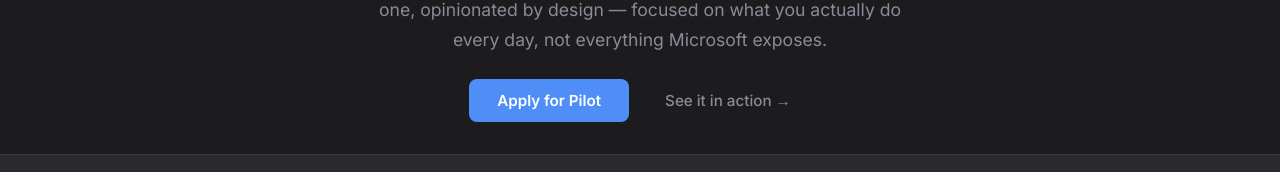
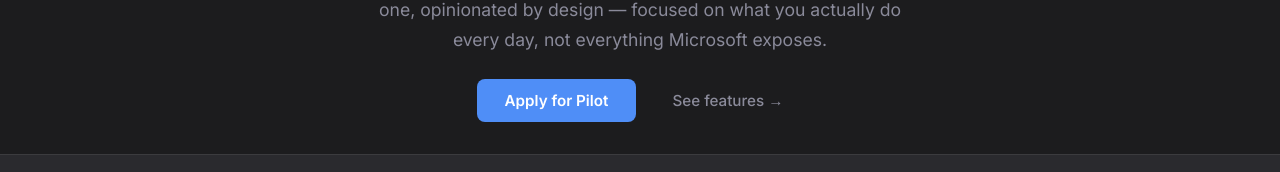
Before and after one commit to sasa-z/orchex-website, a Vue app: page / in a window 1280 px wide. Shown: the part 326-498 px from the top of the page. Built offline with nearby package versions, Linux system fonts and the light colour scheme.

Commit message:
Rename secondary CTA from See it in action to See features
Co-Authored-By: Claude Sonnet 4.6 <noreply@anthropic.com>

```diff
--- a/src/App.vue
+++ b/src/App.vue
@@ -32,7 +32,7 @@
       </p>
       <div class="hero-actions">
         <a href="https://tally.so/r/dWABZA" target="_blank" class="btn-primary">Apply for Pilot</a>
-        <a href="#features" class="btn-ghost">See it in action →</a>
+        <a href="#features" class="btn-ghost">See features →</a>
       </div>
     </section>
 
```
